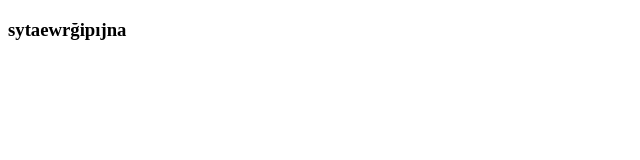
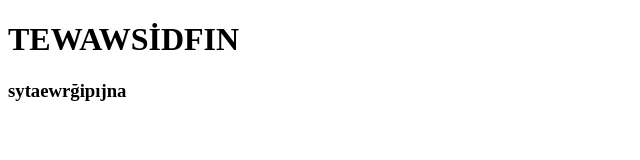
Before and after one commit to margubHere/background-generator, a plain HTML site: page index.html in a window 1280 px wide. Shown: the whole page, without its empty margins (0-640 px from the left). Drawn offline with Linux system fonts and the light colour scheme.

Commit message:
asğeojkfn

```diff
--- a/index.html
+++ b/index.html
@@ -7,6 +7,7 @@
 </head>
 <body>
     <script src="app.js"></script>
+    <h1>TEWAWSİDFIN</h1>
     <h3>sytaewrğipıjna</h3>
 </body>
 </html>
```
